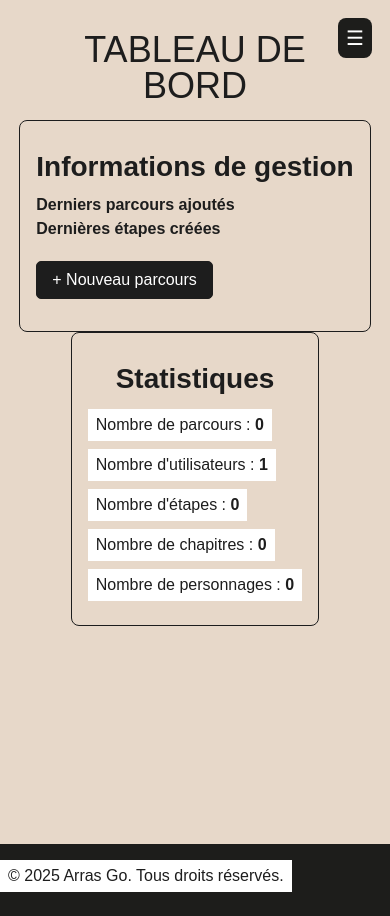
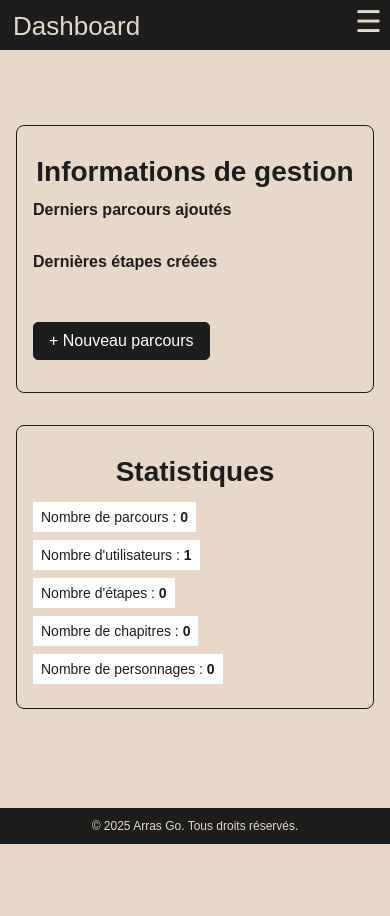
Before and after one commit to DarkSpharx/arrasgo, a PHP site: page /dashboard.php in a window 390 px wide. After the commit the page ends 844 px from the top, so only its background shows below. Run offline with PHP 8.4, Linux system fonts and the light colour scheme; a user stored in the database is signed in; data comes from the database, SQL or seed files in the repository; data that the repository does not hold is empty.

Commit message:
Amélioration de la réactivité et de l'accessibilité du back-office : ajustement des médias queries, mise à jour des styles de l'en-tête et du tableau, et modification des titres pour une meilleure cohérence.

```diff
--- a/backoffice/css/form.css
+++ b/backoffice/css/form.css
@@ -204,7 +204,7 @@
   background: #e8491d;
 }
 
-@media (max-width: 600px) {
+@media (max-width: 1024px) {
   .form-parcours {
     padding: 18px 6px;
     max-width: 98vw;
--- a/backoffice/css/header_footer.css
+++ b/backoffice/css/header_footer.css
@@ -4,6 +4,8 @@ header {
   background: #1d1d1b;
   color: #fff;
   text-align: center;
+  position: sticky;
+  top: 0;
 }
 
 .nav-admin {
@@ -57,7 +59,7 @@ header {
   font-weight: 600;
 }
 
-@media (max-width: 700px) {
+@media (max-width: 1024px) {
   header {
     background-color: transparent;
     max-height: 0px;
@@ -78,23 +80,21 @@ header {
 
 /* Burger menu */
 .burger {
-  font-size: 20px;
-  padding: 8px;
   display: none;
-  background: #1d1d1b;
-  border: none;
-  color: #fff;
-  position: absolute;
-  top: 18px;
-  right: 18px;
-  z-index: 1001;
-  cursor: pointer;
-  border-radius: 8px;
 }
 
-@media (max-width: 700px) {
+@media (max-width: 1024px) {
   .burger {
+    font-size: 30px;
     display: block;
+    background: none;
+    border: none;
+    color: #e7d8c9;
+    top: 4px;
+    right: 8px;
+    z-index: 1001;
+    cursor: pointer;
+    position: fixed;
   }
   .nav-admin {
     display: none;
@@ -112,7 +112,8 @@ header {
   .nav-admin.open {
     display: flex;
     color: #fff;
-    padding: 16px;
+    padding: 8px;
+    margin-top: 42px;
   }
   header {
     position: relative;
@@ -120,9 +121,15 @@ header {
 }
 
 footer {
-  font-size: 16px;
+  margin-top: 24px;
+  font-size: 12px;
   background: #1d1d1b;
-  color: #fff;
-  text-align: center;
-  padding: 16px 0;
+  & p {
+    margin: 0;
+    padding: 12px 0;
+    width: 100%;
+    background: none;
+    color: #e7d8c9;
+    text-align: center;
+  }
 }
--- a/backoffice/css/style_backoffice.css
+++ b/backoffice/css/style_backoffice.css
@@ -5,28 +5,40 @@ body {
   background-color: #e7d8c9;
   margin: 0;
   padding: 0;
-  font-size: 16px;
+  font-size: 14px;
+
+  display: flex;
+  flex-direction: column;
+  width: 100%;
+  min-height: 100vh;
 }
 
 main {
   padding: 16px;
-  max-width: 1024px;
-  display: flex;
-  flex-direction: column;
-  min-height: 100vh;
+  max-width: 1200px;
   margin: auto;
+  overflow: hidden;
+
   & section {
     margin: auto;
+    display: flex;
+    justify-content: center;
   }
 }
 
 h1 {
+  background: #1d1d1d;
+  color: #e7d8c9 !important;
   text-align: center;
   font-size: 36px;
   font-weight: 100;
-  margin: 16px;
+  padding: 10px;
   color: #1d1d1d;
   text-transform: uppercase;
+}
+.h1-sticky {
+  position: sticky;
+  top: 66px;
 }
 
 h2 {
@@ -59,8 +71,10 @@ strong {
 
 .container-horizontal {
   display: flex;
-  justify-content: space-evenly;
+  align-items: flex-start;
+  gap: 32px;
   flex-wrap: wrap;
+  justify-content: center;
 }
 
 .container-vertical {
@@ -69,18 +83,19 @@ strong {
   border-radius: 8px;
   border: 1px solid #1d1d1d;
   padding: 16px;
+  width: 450px;
 }
 
 /* CSS login */
 .form-container {
   padding: 16px;
-  min-width: 200px;
-  max-width: 500px;
-  width: 100%;
+  max-width: 450px;
+  width: 100vw;
   background: #fff;
   border-radius: 8px;
   box-shadow: 8px 8px 8px rgba(0, 0, 0, 0.1);
   & form {
+    margin-top: 16px;
     width: 100%;
     display: flex;
     flex-direction: column;
@@ -108,6 +123,7 @@ strong {
     }
   }
 }
+
 /* Boutons */
 .button {
   width: fit-content;
@@ -186,3 +202,25 @@ nav a:hover {
 section ul {
   margin: 10px 0 18px 20px;
 }
+
+@media (max-width: 1024px) {
+  main {
+    padding: 16px;
+    max-width: 100%;
+  }
+  .h1-sticky {
+    text-transform: capitalize;
+    text-align: left !important;
+    height: 50px;
+    padding: 13px !important;
+    line-height: calc(50px - 24px);
+    font-size: calc(50px - 24px) !important;
+    margin: 0;
+    box-sizing: border-box;
+    position: sticky;
+    top: 0;
+  }
+  .container-vertical {
+    min-width: 100%;
+  }
+}
--- a/backoffice/css/tab.css
+++ b/backoffice/css/tab.css
@@ -24,7 +24,7 @@ td audio {
   display: block;
 }
 
-@media (max-width: 900px) {
+@media (max-width: 1024px) {
   table {
     display: block;
     overflow-x: auto;
--- a/backoffice/dashboard.php
+++ b/backoffice/dashboard.php
@@ -38,9 +38,9 @@ $parcoursSansEtape = $pdo->query("SELECT nom_parcours FROM parcours WHERE id_par
 <body>
     <?php include 'header.php'; ?>
 
+    <h1 class="h1-sticky">Dashboard</h1>
     <main>
-        <h1>Tableau de bord</h1>
-        <div class="container-horizontal">
+        <section class="container-horizontal">
             <div class="container-vertical">
                 <h2>Informations de gestion</h2>
                 <h3>Derniers parcours ajoutés</h3>
@@ -79,7 +79,7 @@ $parcoursSansEtape = $pdo->query("SELECT nom_parcours FROM parcours WHERE id_par
                 <p>Nombre de chapitres : <strong><?php echo $chapitresCount; ?></strong></p>
                 <p>Nombre de personnages : <strong><?php echo $personnagesCount; ?></strong></p>
             </div>
-        </div>
+        </section>
     </main>
 
     <footer>
--- a/backoffice/header.php
+++ b/backoffice/header.php
@@ -5,7 +5,7 @@ declare(strict_types=1);
 <header>
     <button class="burger" id="burger-menu" aria-label="Menu">&#9776;</button>
     <nav class="nav-admin" id="nav-admin">
-        <a href="dashboard.php" id="logo-nav">dashboard<br>ARRAS GO</a>
+        <a href="dashboard.php" id="logo-nav">Back-office<br>ARRAS GO</a>
         <a href="dashboard.php"><span>🏠</span>Dashboard</a>
         <a href="list_parcours.php"><span>📚</span>Parcours</a>
         <a href="list_personnages.php"><span>🧑‍🎤</span>Fiche perso</a>
--- a/backoffice/login.php
+++ b/backoffice/login.php
@@ -65,7 +65,7 @@ if ($_SERVER["REQUEST_METHOD"] == "POST") {
     <main>
         <section>
             <div class="form-container">
-                <h1>Dashboard<br>ARRAS GO</h1>
+                <h1>Back-office<br>ARRAS GO</h1>
                 <?php if (isset($login_error)) {
                     echo '<p class="error">' . $login_error . '</p>';
                 } ?>
--- a/frontend/css/style.css
+++ b/frontend/css/style.css
@@ -145,7 +145,7 @@ section {
 .popup {
   display: block;
   position: fixed;
-  z-index: 1000;
+  z-index: 1300;
   left: 0;
   top: 0;
   width: 100%;
```
Also changed, not shown: backoffice/list_parcours.php (+9 -1 lines).
